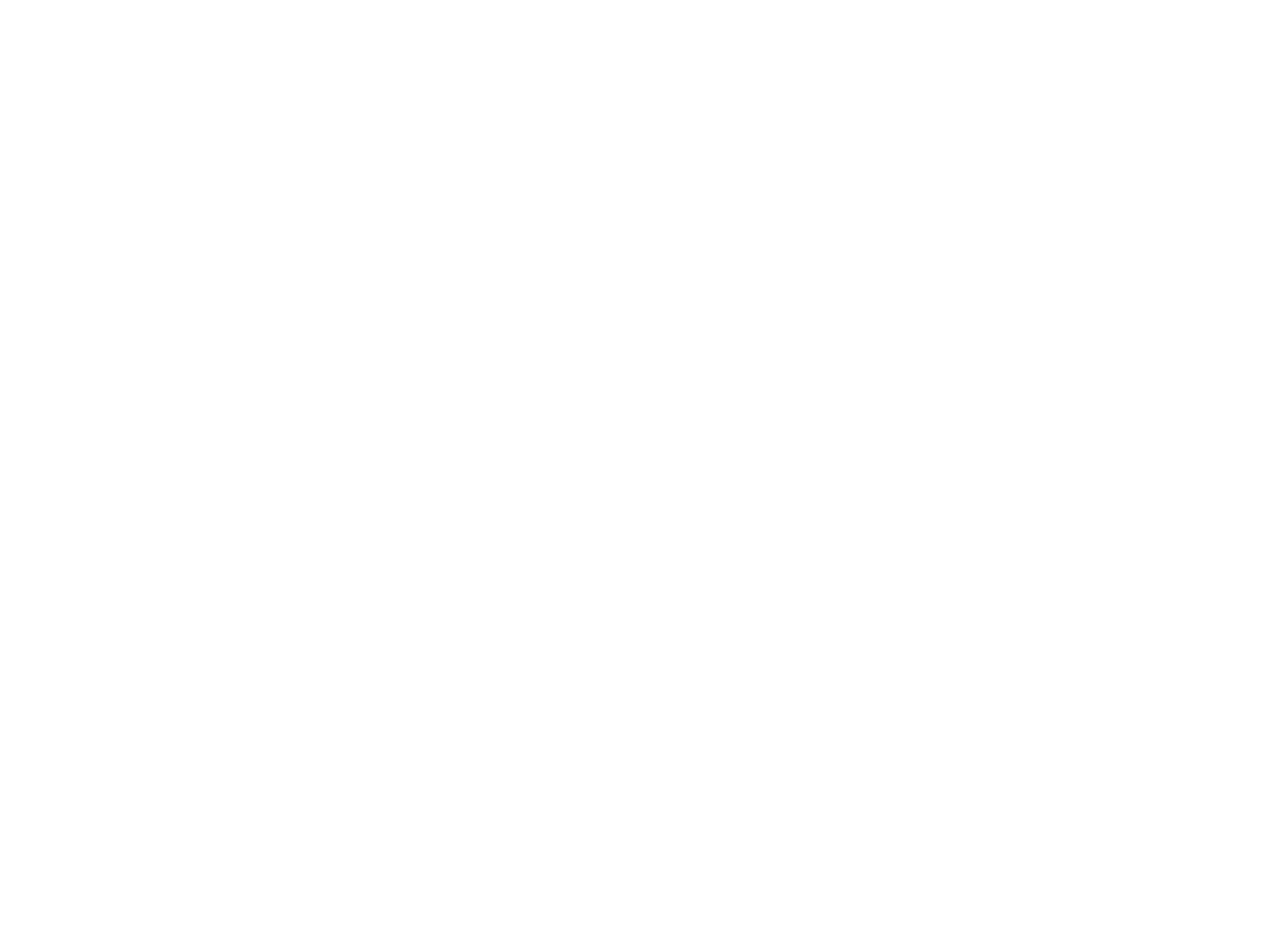
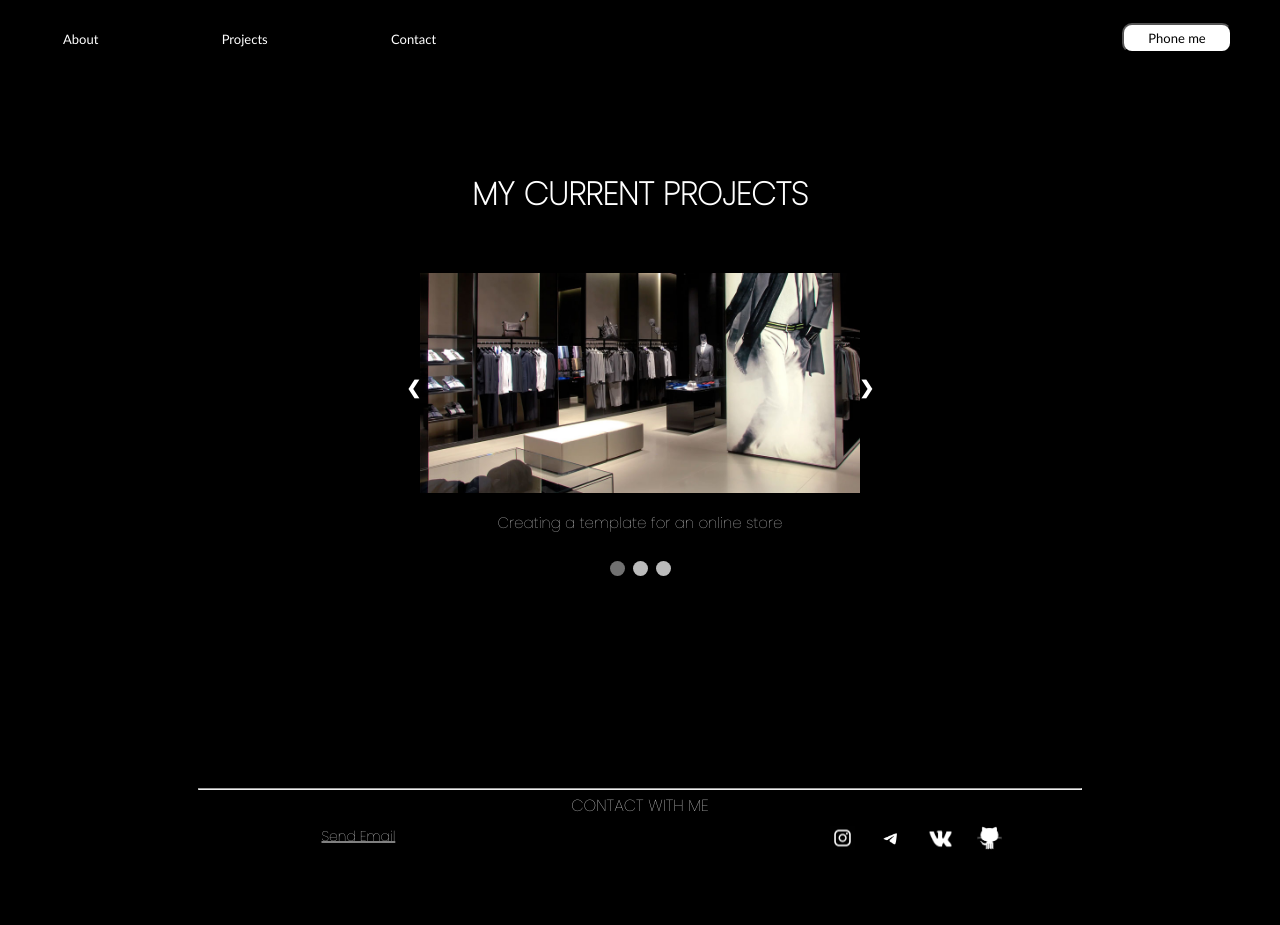
Before and after one commit to lentyss/website-card, a plain HTML site: page projects.html in a window 1280 px wide. Before the commit the page ends 800 px from the top, so only its background shows below. Drawn offline with Linux system fonts and the light colour scheme.

Commit message:
creation projects

```diff
--- a/projects.html
+++ b/projects.html
@@ -0,0 +1,76 @@
+<!DOCTYPE html>
+<html>
+
+<head>
+    <meta charset="utf-8" />
+    <title>Projects page</title>
+    <link href="web/css/style.css" rel="stylesheet">
+    <link href="web/css/base.css" rel="stylesheet">
+    <link rel="SHORTCUT ICON" href="web/img/logo.jpg" type="image/x-icon">
+</head>
+
+<body>
+    <header class="header">
+        <div class="header-category">
+            <ul>
+                <a href="./index.html">About</a>
+                <a href="./projects.html">Projects</a>
+                <a href="#bottom">Contact</a>
+            </ul>
+        </div>
+        <a href="tel:8 (926) 107 01-83"><button class="header-button">Phone me</button></a>
+    </header>
+
+    <div class="container">
+      <h1 class="zag-proj">MY CURRENT PROJECTS</h1>
+      <div class="slideshow-container">
+
+        <div class="mySlides fade">
+
+          <img src="web/img/shopproject.jpg">
+          <a href="https://github.com/lentyss/task-1.git" target="_blank"><div class="text">Creating a template for an online store</div></a>
+        </div>
+
+        <div class="mySlides fade">
+
+          <img src="web/img/studentproject.png">
+          <a href="https://github.com/Mihan4ik0/BVT2101SITE.git" target="_blank"><div class="text">Creation of a multifunctional platform for group students</div></a>
+        </div>
+
+        <div class="mySlides fade">
+
+          <img src="web/img/ogeproject.png">
+          <div class="text">Creation of a gamified program for the OGE in math, C#</div>
+        </div>
+
+        <a class="prev" onclick="plusSlides(-1)">&#10094;</a>
+        <a class="next" onclick="plusSlides(1)">&#10095;</a>
+      </div>
+      <br>
+
+      <div style="text-align:center">
+        <span class="dot" onclick="currentSlide(1)"></span>
+        <span class="dot" onclick="currentSlide(2)"></span>
+        <span class="dot" onclick="currentSlide(3)"></span>
+      </div>
+
+    </div>
+    <footer class="footer">
+      <p><a name="bottom"></a></p>
+      <hr>
+      <p class="footer-title">CONTACT WITH ME</p>
+      <a class="footer-email" href="mailto:elenatur03@outlook.com" target="_blank">Send Email</a>
+      <div class="footer-category">
+          <ul>
+              <a href="https://instagram.com/turkovael" target="_blank"><img src="./web/img/inst.jpg"/></a>
+              <a href="https://t.me/lentys" target="_blank"><img src="./web/img/tg.jpg"/></a>
+              <a href="https://vk.com/fic1ion" target="_blank"><img src="./web/img/vk.png"/></a>
+              <a href="https://github.com/lentyss" target="_blank"><img src="./web/img/github.png"/></a>
+          </ul>
+      </div>
+    </footer>
+
+    <script type="text/javascript" src="./web/js/script.js"></script>
+</body>
+
+</html>
--- /dev/null
+++ b/web/css/base.css
@@ -0,0 +1,104 @@
+.zag-proj {
+  color:white;
+  font-family: 'Poppins';
+  text-align: center;
+  margin-top: 100px;
+}
+
+* {box-sizing:border-box}
+
+/* Slideshow container */
+.slideshow-container {
+  max-width: 500px;
+  position: relative;
+  margin: auto;
+  margin-top: 165px;
+}
+
+/* Hide the images by default */
+.mySlides {
+    display: none;
+}
+
+.mySlides img {
+  width: 440px;
+  height: 220px;
+  position: absolute;
+  left: 50%;
+  margin-right: -50%;
+  transform: translate(-50%, -50%);
+}
+
+/* Next & previous buttons */
+.prev, .next {
+  cursor: pointer;
+  position: absolute;
+  top: 50%;
+  width: auto;
+  margin-top: -22px;
+  padding: 16px;
+  color: white;
+  font-weight: bold;
+  font-size: 18px;
+  transition: 0.6s ease;
+  border-radius: 0 3px 3px 0;
+}
+
+/* Position the "next button" to the right */
+.next {
+  right: 0;
+  border-radius: 3px 0 0 3px;
+}
+
+/* On hover, add a black background color with a little bit see-through */
+.prev:hover, .next:hover {
+  background-color: rgba(0,0,0,0.8);
+}
+
+/* Caption text */
+.text {
+  font-family: 'Poppins';
+  color: #f2f2f2;
+  font-size: 15px;
+  padding: 8px 12px;
+  position: absolute;
+  top: 80px;
+  width: 100%;
+  text-align: center;
+  margin-top: 40px;
+}
+
+/* The dots/bullets/indicators */
+.dot {
+  cursor: pointer;
+  height: 15px;
+  width: 15px;
+  margin: 0 2px;
+  background-color: #bbb;
+  border-radius: 50%;
+  display: inline-block;
+  transition: background-color 0.6s ease;
+  margin-top: 160px;
+}
+
+.active, .dot:hover {
+  background-color: #717171;
+}
+
+/* Fading animation */
+.fade {
+  -webkit-animation-name: fade;
+  -webkit-animation-duration: 1.5s;
+  animation-name: fade;
+  animation-duration: 1.5s;
+}
+
+@-webkit-keyframes fade {
+  from {opacity: .4}
+  to {opacity: 1}
+}
+
+@keyframes fade {
+  from {opacity: .4}
+  to {opacity: 1}
+}
--- a/web/js/script.js
+++ b/web/js/script.js
@@ -0,0 +1,28 @@
+var slideIndex = 1;
+showSlides(slideIndex);
+
+// Next/previous controls
+function plusSlides(n) {
+  showSlides(slideIndex += n);
+}
+
+// Thumbnail image controls
+function currentSlide(n) {
+  showSlides(slideIndex = n);
+}
+
+function showSlides(n) {
+  var i;
+  var slides = document.getElementsByClassName("mySlides");
+  var dots = document.getElementsByClassName("dot");
+  if (n > slides.length) {slideIndex = 1}
+  if (n < 1) {slideIndex = slides.length}
+  for (i = 0; i < slides.length; i++) {
+      slides[i].style.display = "none";
+  }
+  for (i = 0; i < dots.length; i++) {
+      dots[i].className = dots[i].className.replace(" active", "");
+  }
+  slides[slideIndex-1].style.display = "block";
+  dots[slideIndex-1].className += " active";
+}
```
Also changed, not shown: index.html (+7 -7 lines), web/img/2022-07-05_01-47-11.png (added), web/img/img_proj1.png, web/img/img_proj2.png, web/img/ogeproject.png (added), web/img/shopproject.jpg (added), web/img/studentproject.png (added).
